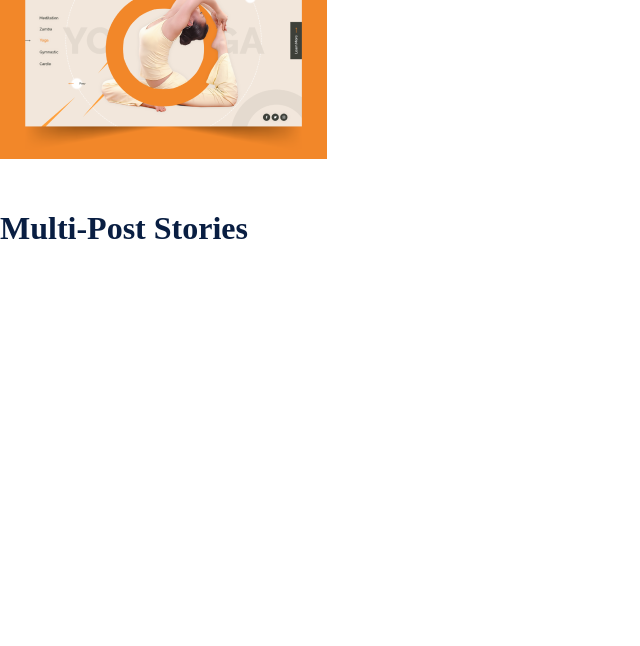
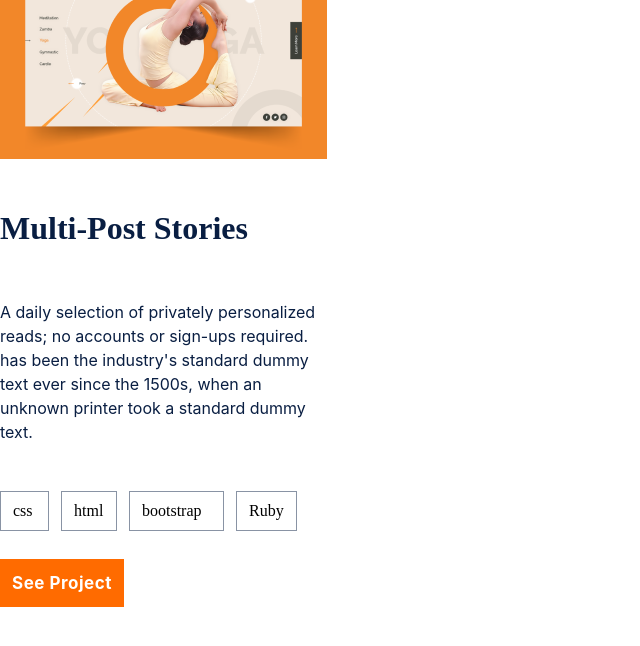
Before and after one commit to egichuhis/my-portfolio, a website: page index.html in a window 1280 px wide. Shown: the part 1091-1737 px from the top of the page, without its empty margins (0-640 px from the left). Drawn offline with Linux system fonts and the light colour scheme; a web font is replaced by a local one.

Commit message:
Add work card button and tech tags

```diff
--- a/index.html
+++ b/index.html
@@ -64,6 +64,18 @@
                         <img src="./images/card1.png" alt="card-1" class="card-1-image">
                         <div class="card-description">
                             <h2 class="card-title">Multi-Post Stories</h2>
+                            <p class="supporting-text">
+                                A daily selection of privately personalized reads; no accounts or sign-ups required. has
+                                been the industry's standard
+                                dummy text ever since the 1500s, when an unknown printer took a standard dummy text.
+                            </p>
+                            <ul class="tags">
+                                <li class="css">css</li>
+                                <li class="html">html</li>
+                                <li class="bootstrap">bootstrap</li>
+                                <li class="ruby">Ruby</li>
+                            </ul>
+                            <button class="see-project-btn"><span>See Project</span></button>
                         </div>
                     </div>
                 </section>
--- a/style.css
+++ b/style.css
@@ -238,3 +238,92 @@
   order: 0;
   flex-grow: 0;
 }
+
+.supporting-text {
+  width: 327px;
+  height: 147px;
+  font-family: 'Inter';
+  font-style: normal;
+  font-weight: 400;
+  font-size: 16px;
+  line-height: 24px;
+  color: #091E42;
+  flex: none;
+  order: 1;
+  flex-grow: 0;
+}
+
+.tags {
+  display: flex;
+  flex-direction: row;
+  align-items: center;
+  padding: 0px;
+  gap: 12px;
+  width: 297px;
+  height: 40px;
+  flex: none;
+  order: 2;
+  flex-grow: 0;
+}
+
+.tags li {
+  box-sizing: border-box;
+  display: flex;
+  flex-direction: row;
+  align-items: center;
+  padding: 10px 12px;
+  background: #FFFFFF;
+  border: 1px solid #8993A4;
+  flex: none;
+  order: 0;
+  flex-grow: 0;
+}
+
+.tags .css {
+  width: 49px;
+  height: 40px;
+}
+
+.tags .html {
+  width: 56px;
+  height: 40px;
+}
+
+.tags .bootstrap {
+  width: 95px;
+  height: 40px;
+}
+
+.tags .ruby {
+  width: 61px;
+  height: 40px;
+}
+
+.see-project-btn {
+  display: flex;
+  flex-direction: row;
+  align-items: center;
+  padding: 12px;
+  gap: 10px;
+  width: 124px;
+  height: 48px;
+  background: #FF6B00;
+  flex: none;
+  order: 3;
+  flex-grow: 0;
+  border: none;
+}
+
+.see-project-btn span {
+  width: 100px;
+  height: 24px;
+  color: #FFFFFF;
+  font-family: 'Inter';
+  font-style: normal;
+  font-weight: 700;
+  font-size: 17px;
+  line-height: 24px;
+  align-items: center;
+  text-align: center;
+  letter-spacing: 0.03em;
+}
```
Lines whose indentation alone changed are shown as unchanged.
